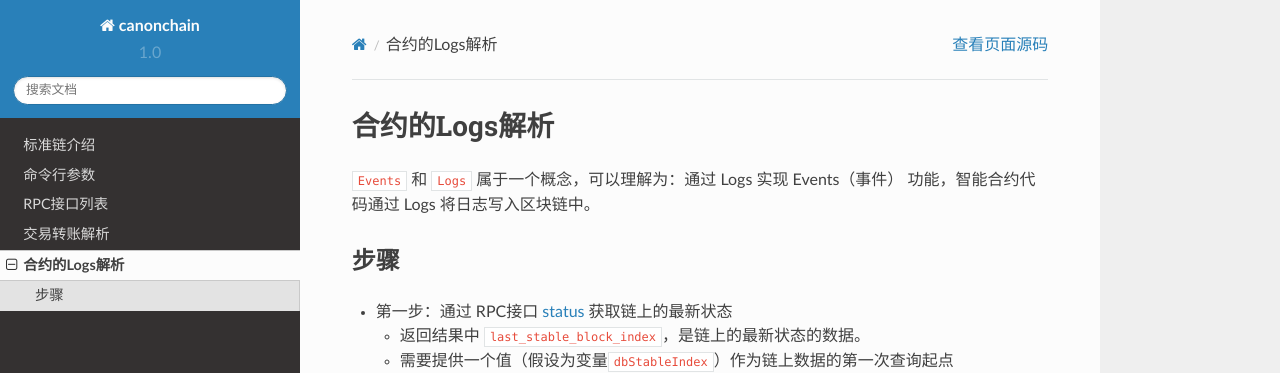
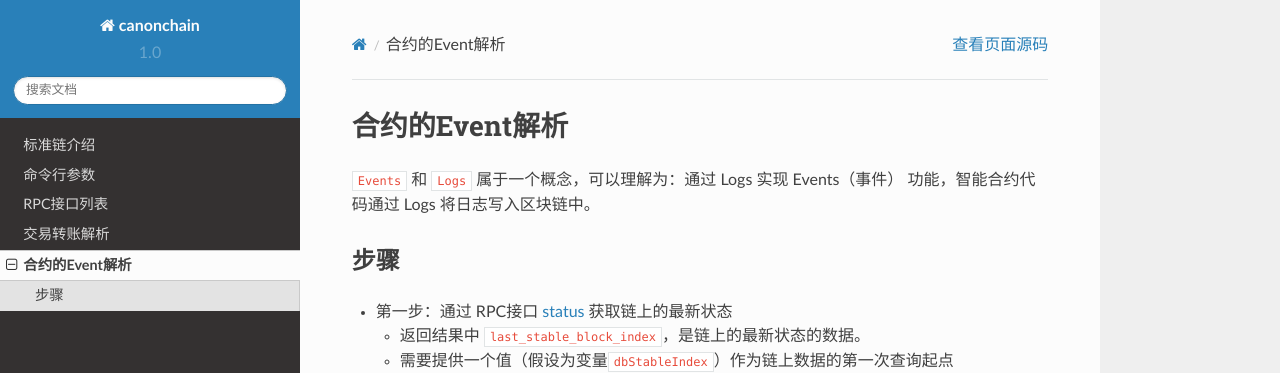
Before and after one commit to canonchain/canonchain-document, a Sphinx documentation site: the page built from docs/source/parse-log.md, in a window 1280 px wide and 1163 px high. Shown: the top 373 px of the window. Built offline with Sphinx 7.4.7 and the Read the Docs theme 2.0.0, drawn with Linux system fonts in a browser that asks for light colours.

Commit message:
change parse log title

```diff
--- a/docs/source/parse-log.md
+++ b/docs/source/parse-log.md
@@ -1,4 +1,4 @@
-# 合约的Logs解析
+# 合约的Event解析
 
 `Events` 和 `Logs` 属于一个概念，可以理解为：通过 Logs 实现 Events（事件） 功能，智能合约代码通过 Logs 将日志写入区块链中。
 
```
